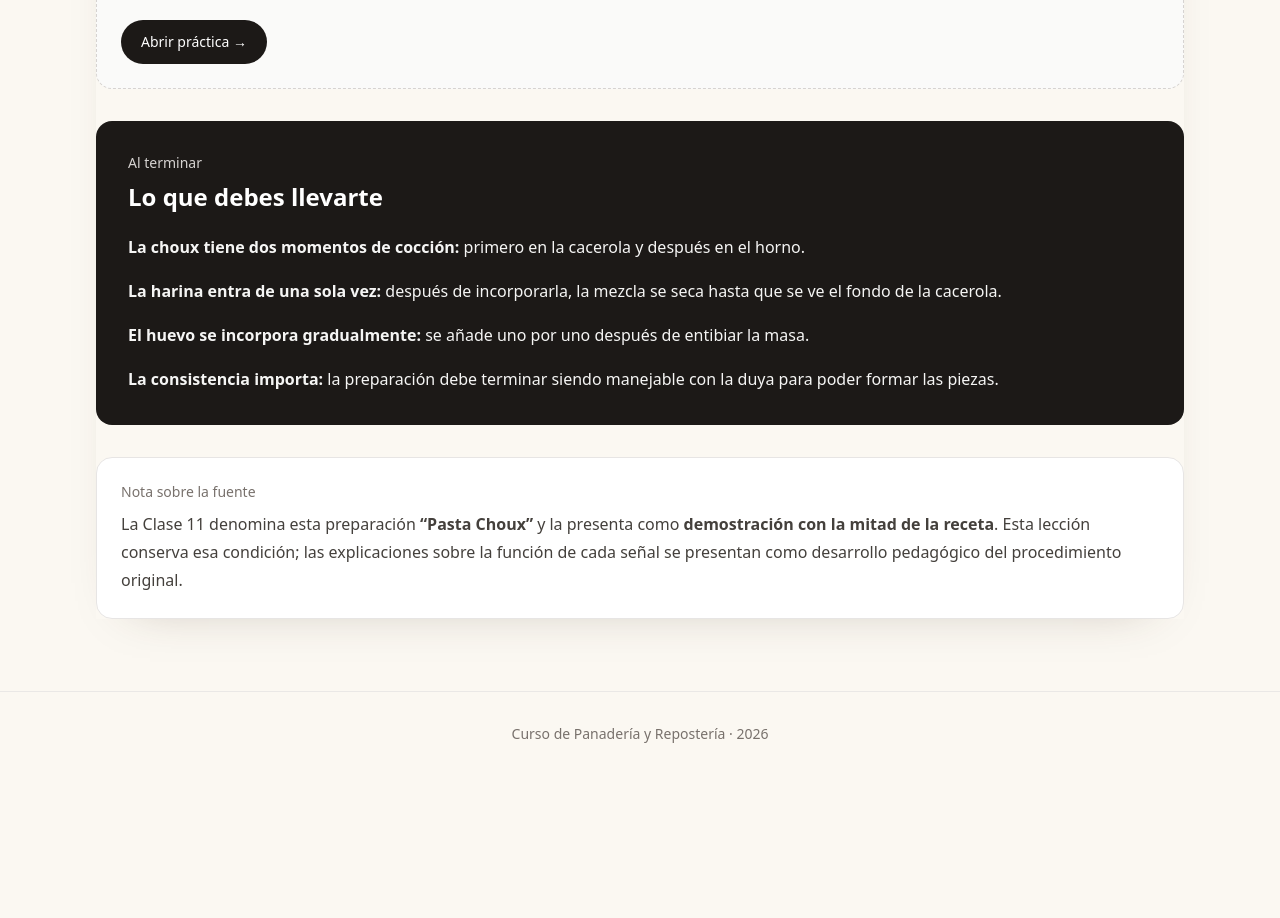
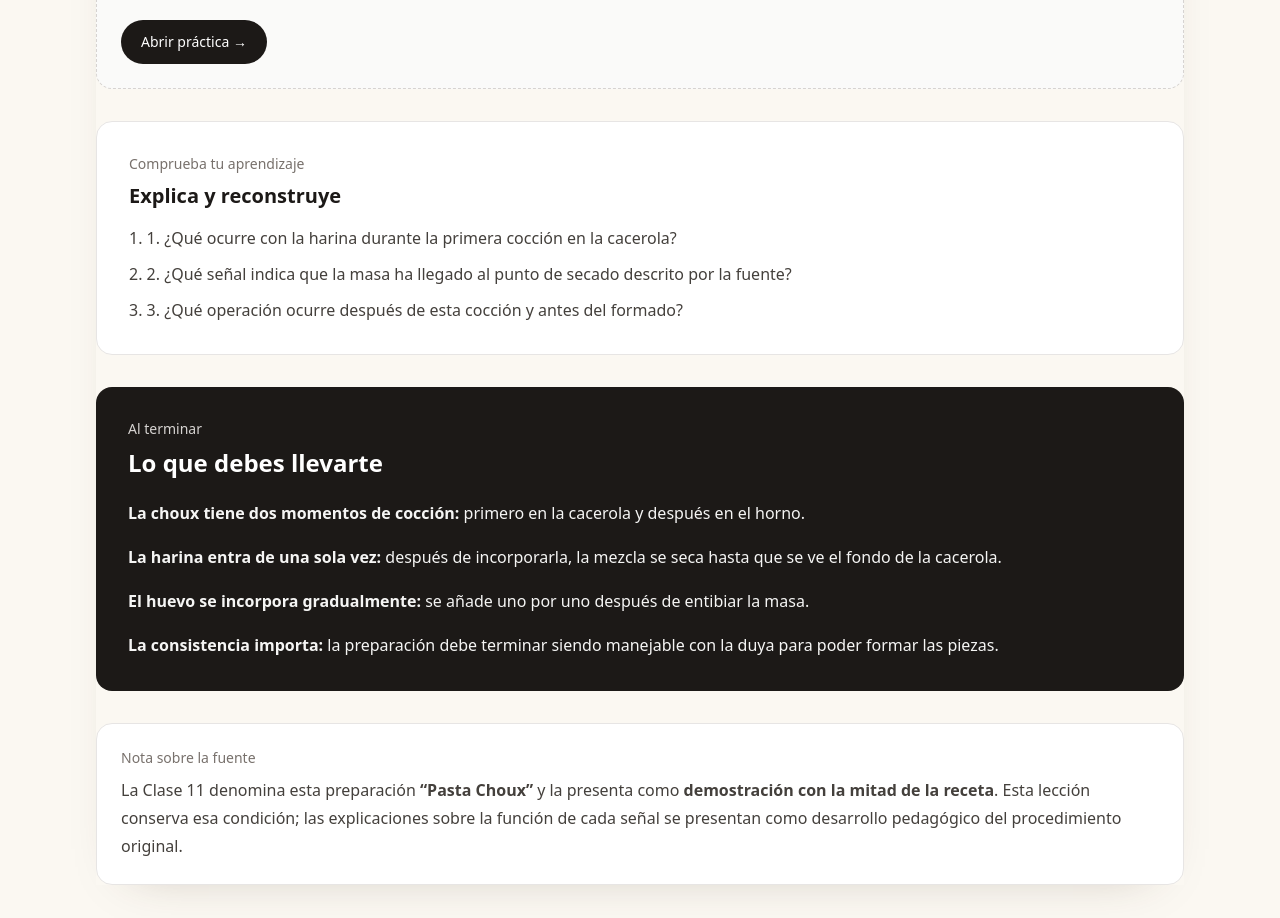
Before and after one commit to Drworm82/CursoPanadero, a Next.js app: page /leccion-una-masa-que-se-cocina in a window 1280 px wide. Shown: the part 2260-3178 px from the top of the page. Before the commit the page ends 3036 px from the top, so only its background shows below. Built offline with nearby package versions, Linux system fonts and the light colour scheme; no server answers.

Commit message:
Añade comprobación de aprendizaje a M3

```diff
--- a/pages/leccion-una-masa-que-se-cocina.js
+++ b/pages/leccion-una-masa-que-se-cocina.js
@@ -121,7 +121,17 @@ export default function LessonSeventeenPage() {
           </a>
         </section>
 
-        <section className="rounded-2xl bg-stone-900 p-6 text-white sm:p-8">
+
+        <section className="rounded-2xl border border-stone-200 bg-white p-6 sm:p-8">
+          <p className="text-sm font-medium text-stone-500">Comprueba tu aprendizaje</p>
+          <h2 className="mt-2 text-xl font-semibold text-stone-900">Explica y reconstruye</h2>
+          <div className="mt-4 space-y-3 text-stone-700">
+            <p>1. 1. ¿Qué ocurre con la harina durante la primera cocción en la cacerola?</p>
+            <p>2. 2. ¿Qué señal indica que la masa ha llegado al punto de secado descrito por la fuente?</p>
+            <p>3. 3. ¿Qué operación ocurre después de esta cocción y antes del formado?</p>
+          </div>
+        </section>
+<section className="rounded-2xl bg-stone-900 p-6 text-white sm:p-8">
           <p className="text-sm font-medium text-stone-300">Al terminar</p>
           <h2 className="mt-2 text-2xl font-semibold">Lo que debes llevarte</h2>
           <div className="mt-5 space-y-4 text-stone-100">
```
